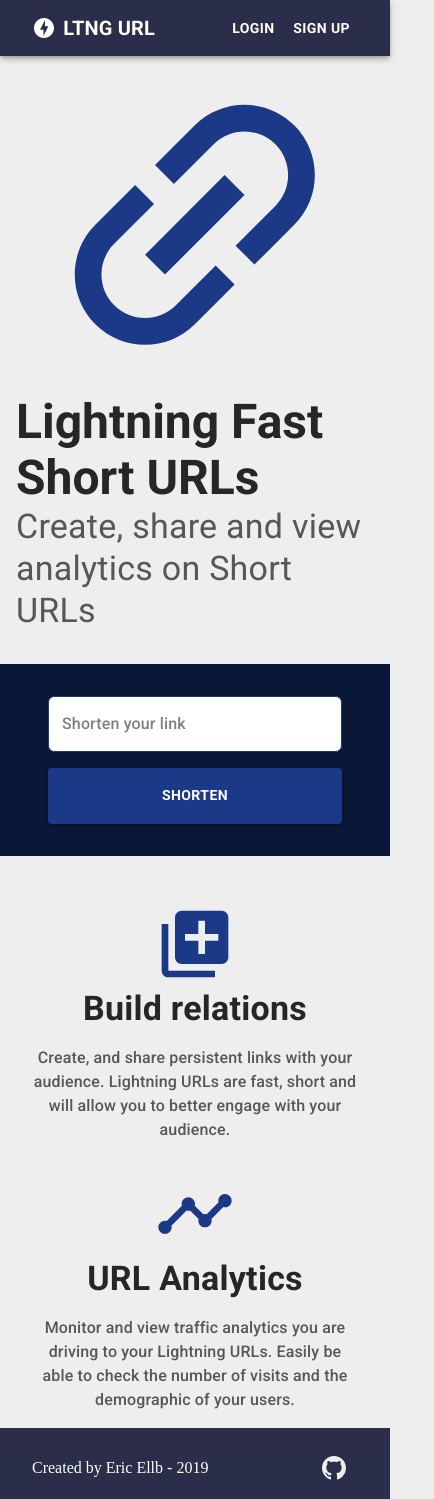
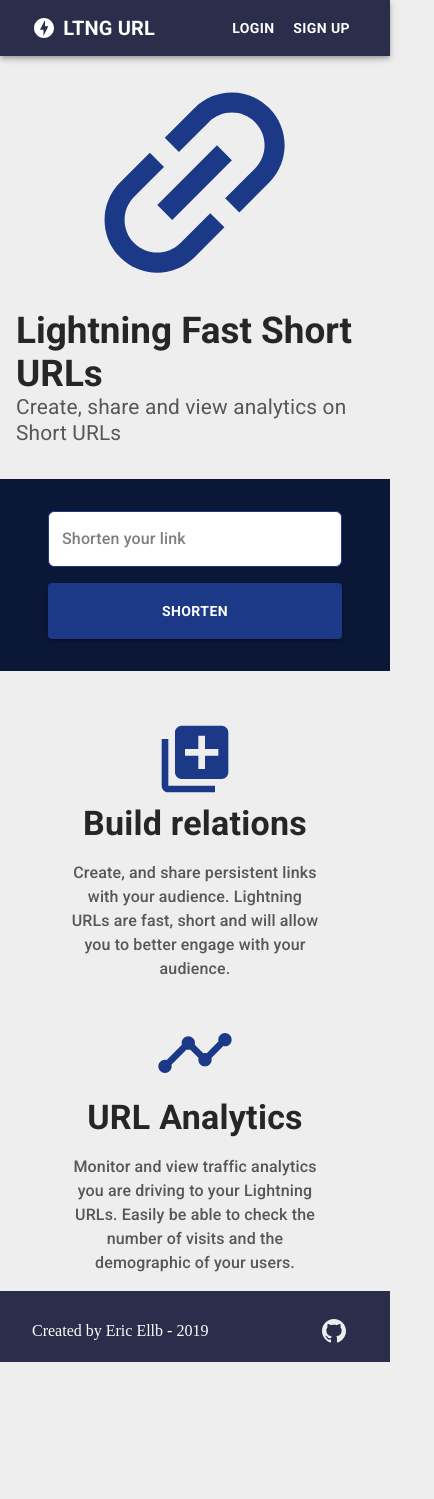
Before and after one commit to ericellb/Lightning-Link, a React (Create React App) app in the folder client/: page /#/ in a window 390 px wide. Shown: the whole page, 434 px wide, since content can reach past the window. After the commit the page ends 1362 px from the top, so only its background shows below. Built offline with nearby package versions, Linux system fonts and the light colour scheme.

Commit message:
More Responsive UI

```diff
--- a/client/src/components/Hero/index.tsx
+++ b/client/src/components/Hero/index.tsx
@@ -20,18 +20,24 @@ const useStyles = makeStyles(theme => ({
     display: 'inline'
   },
   title: {
+    fontSize: 'calc(36px + 6 * ((100vw - 320px) / 480))',
     fontWeight: 900,
     color: '#252628'
   },
   subtitle: {
+    fontSize: 'calc(20px + 6 * ((100vw - 320px) / 480))',
     fontWeight: 400,
     color: '#56575b'
   },
   linkImage: {
-    height: '40vh',
-    width: '40vh',
+    height: '30vh',
+    width: '30vh',
     transform: 'rotate(135deg)',
-    color: '#1b3987'
+    color: '#1b3987',
+    [theme.breakpoints.up('sm')]: {
+      height: '40vh',
+      width: '40vh'
+    }
   },
   gridItem: {
     alignItems: 'center',
--- a/client/src/components/Info/index.tsx
+++ b/client/src/components/Info/index.tsx
@@ -12,7 +12,8 @@ const useStyles = makeStyles(theme => ({
     textAlign: 'center'
   },
   gridCard: {
-    padding: '1em'
+    padding: '1em',
+    maxWidth: '80%'
   },
   icon: {
     height: '80px',
```
